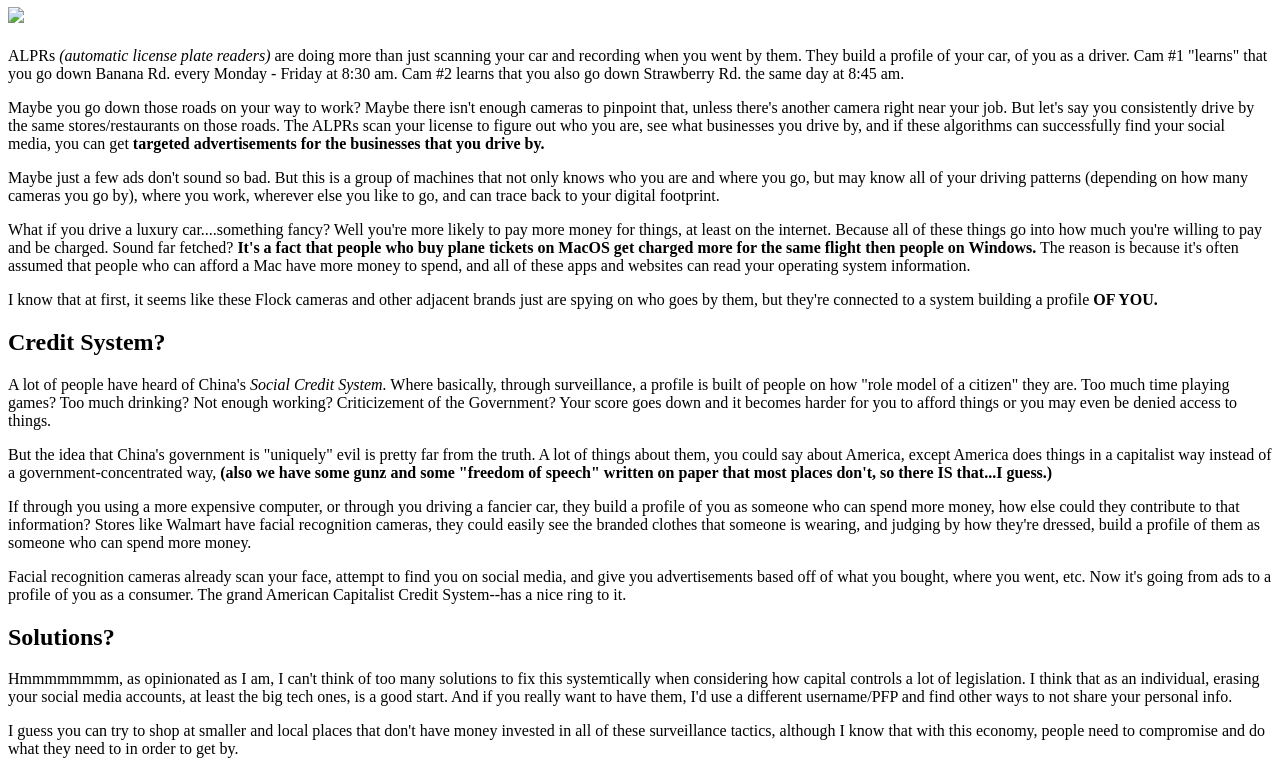
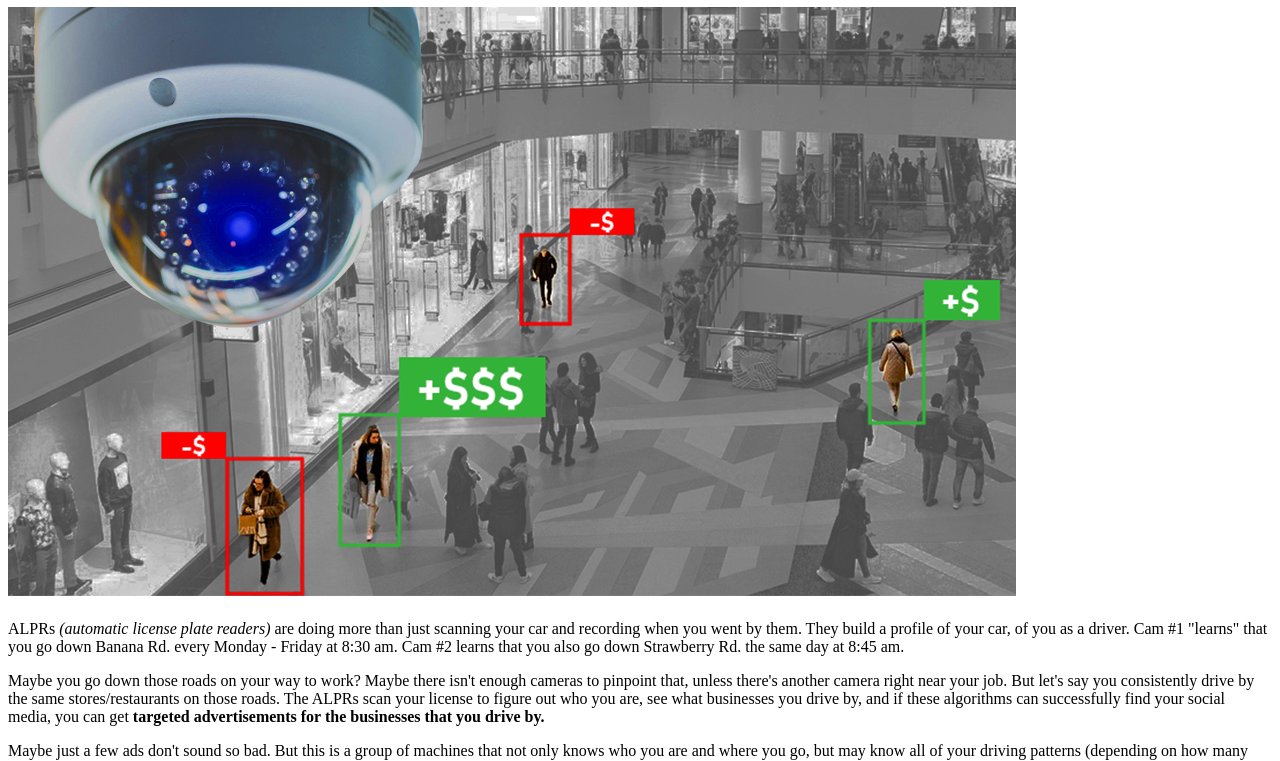
Before and after one commit to TheForestHiker/ThoughtForest, a plain HTML site: page Blogs/surveillance.html in a window 1280 px wide. Shown: the part 73-834 px from the top of the page. Drawn offline with Linux system fonts and the light colour scheme; files whose address does not match are found by name.

Commit message:
Update image source from pricing.png to pricing.jpg

```diff
--- a/Blogs/surveillance.html
+++ b/Blogs/surveillance.html
@@ -8,7 +8,7 @@
 	</head>
 	<body>
 		<h1>Corporate Surveillance Pricing</h1>
-		<img src="../Images/pricing.png">
+		<img src="../Images/pricing.jpg">
 		<h2></h2>
 		<p>ALPRs <em>(automatic license plate readers)</em> are doing more than just scanning your car and recording when you went
 		by them. They build a profile of your car, of you as a driver. Cam #1 "learns" that you go down Banana Rd. every Monday -
```
